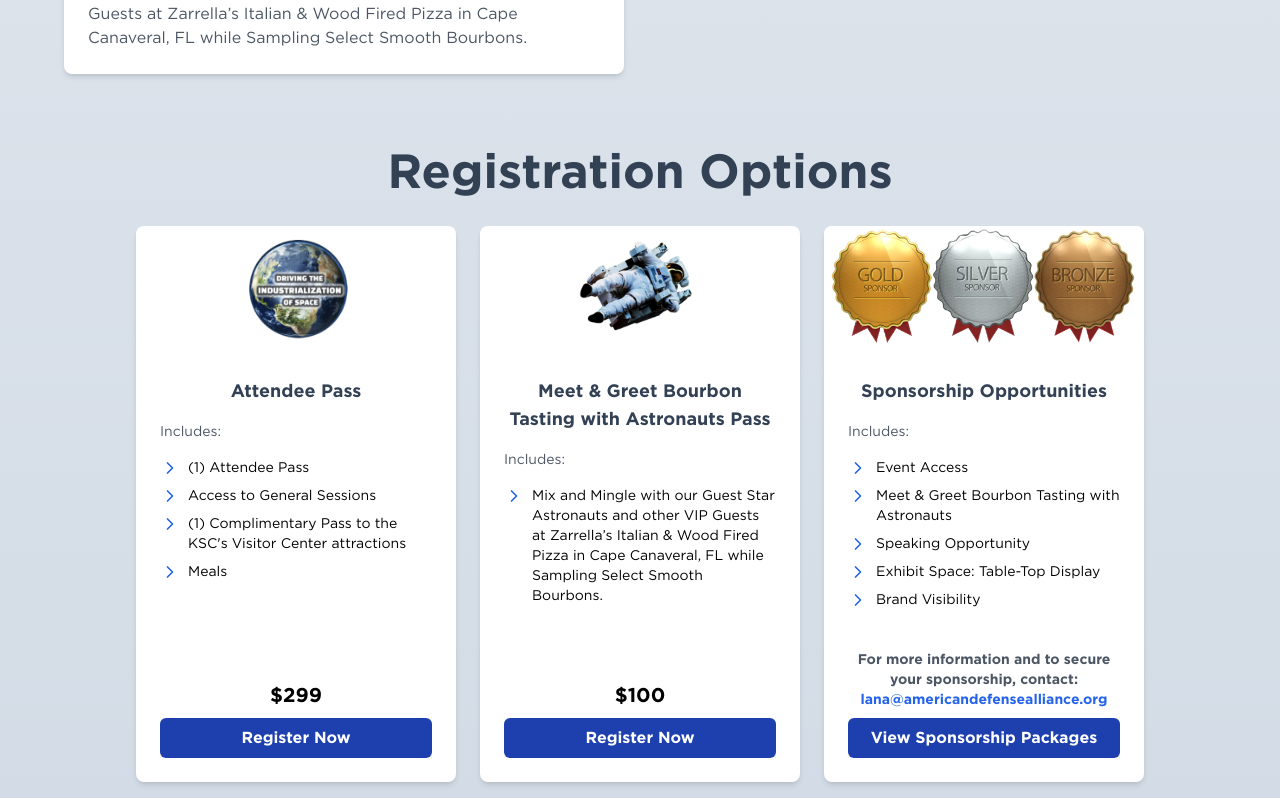
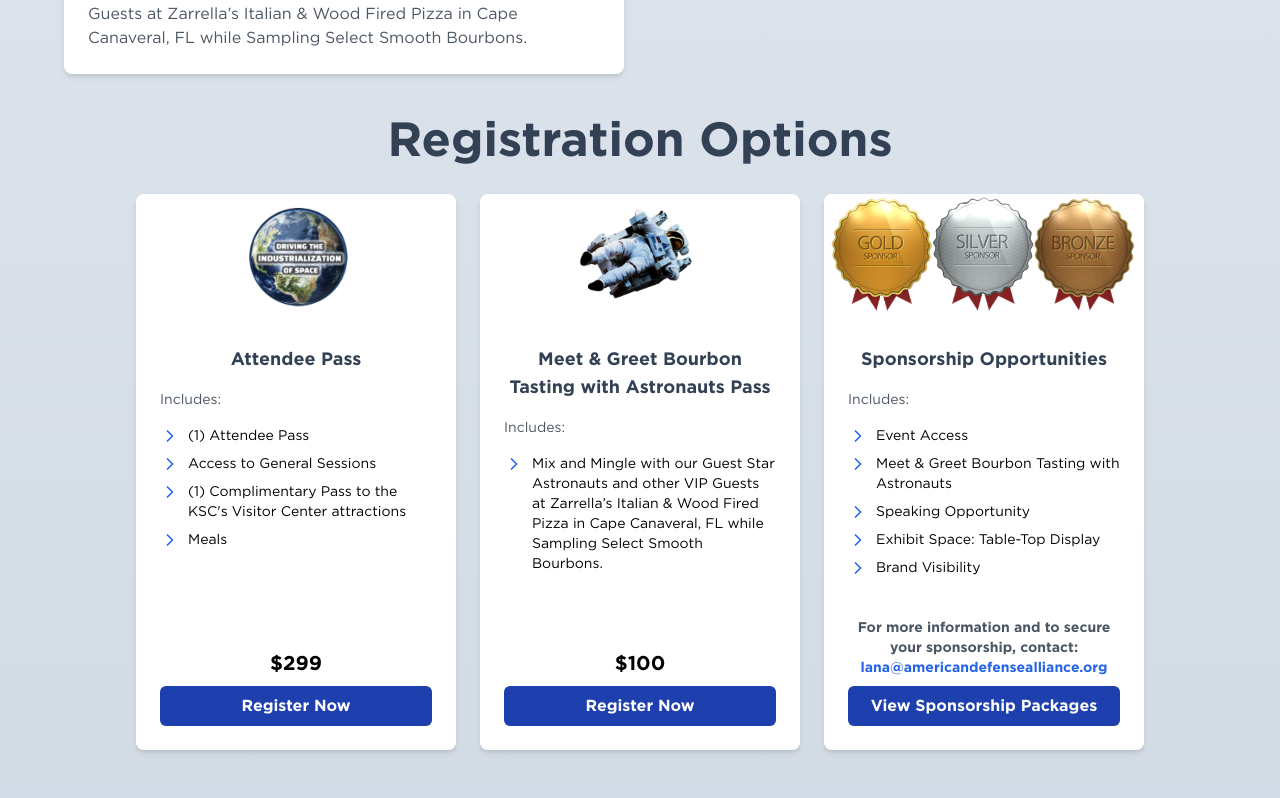
Before and after one commit to masonym/ada-website, a Next.js app: page /events/2025-driving-the-industrialization-of-space in a window 1280 px wide. Shown: the part 2882-3680 px from the top of the page. Built offline with nearby package versions, Linux system fonts and the light colour scheme.

Commit message:
Removed padding on registration options

```diff
--- a/src/app/components/RegistrationOptions.tsx
+++ b/src/app/components/RegistrationOptions.tsx
@@ -38,7 +38,7 @@ const RegistrationOptions = ({ event }: RegistrationProps) => {
     const gridCols = getGridCols(currentEvent.registrations.length);
 
     return (
-        <div className="w-full py-8 px-4">
+        <div className="w-full px-4">
             <div className="flex flex-col items-center max-w-7xl mx-auto">
                 <h1 className="text-3xl md:text-4xl lg:text-[48px] text-center font-gotham font-bold mb-8 text-slate-700">
                     Registration Options
```
